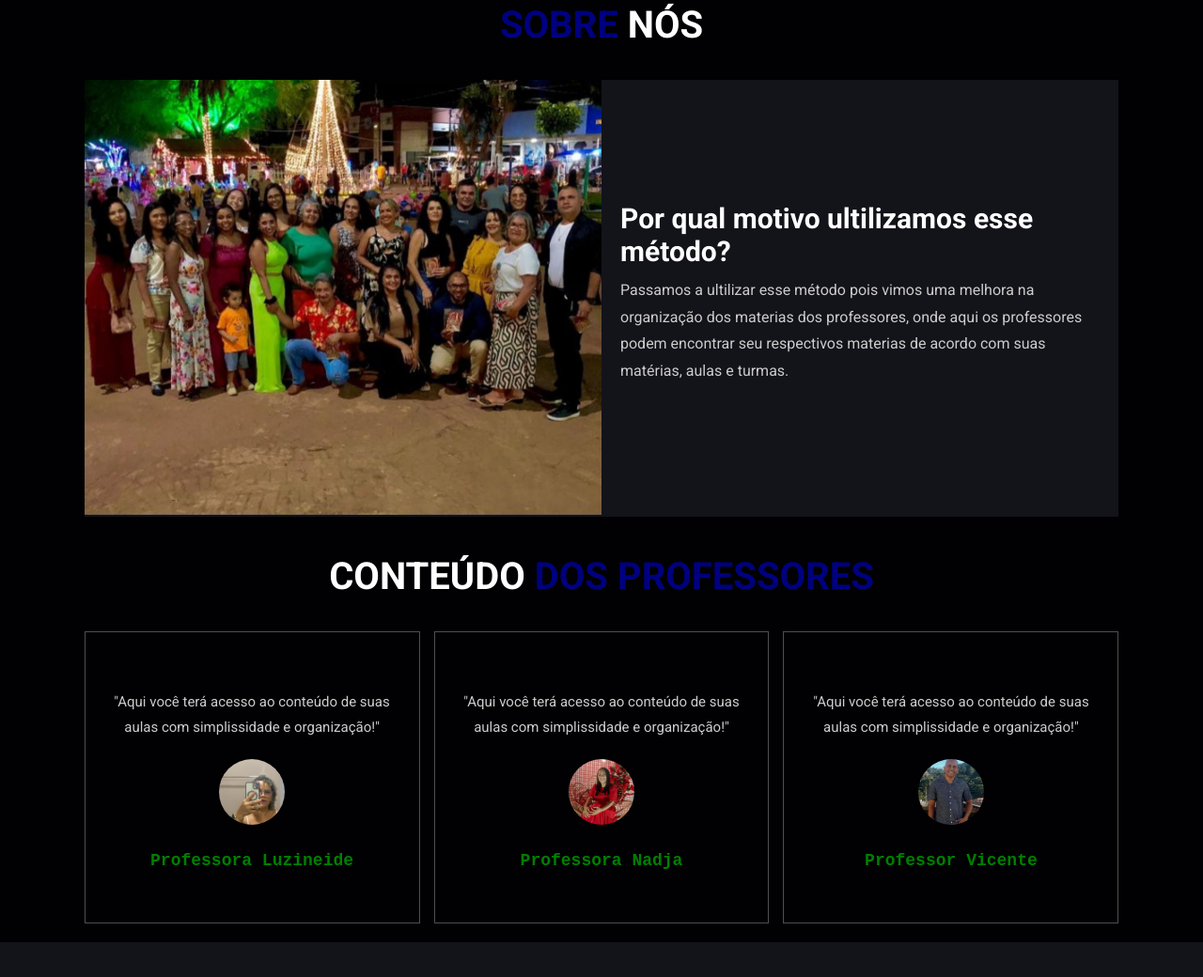
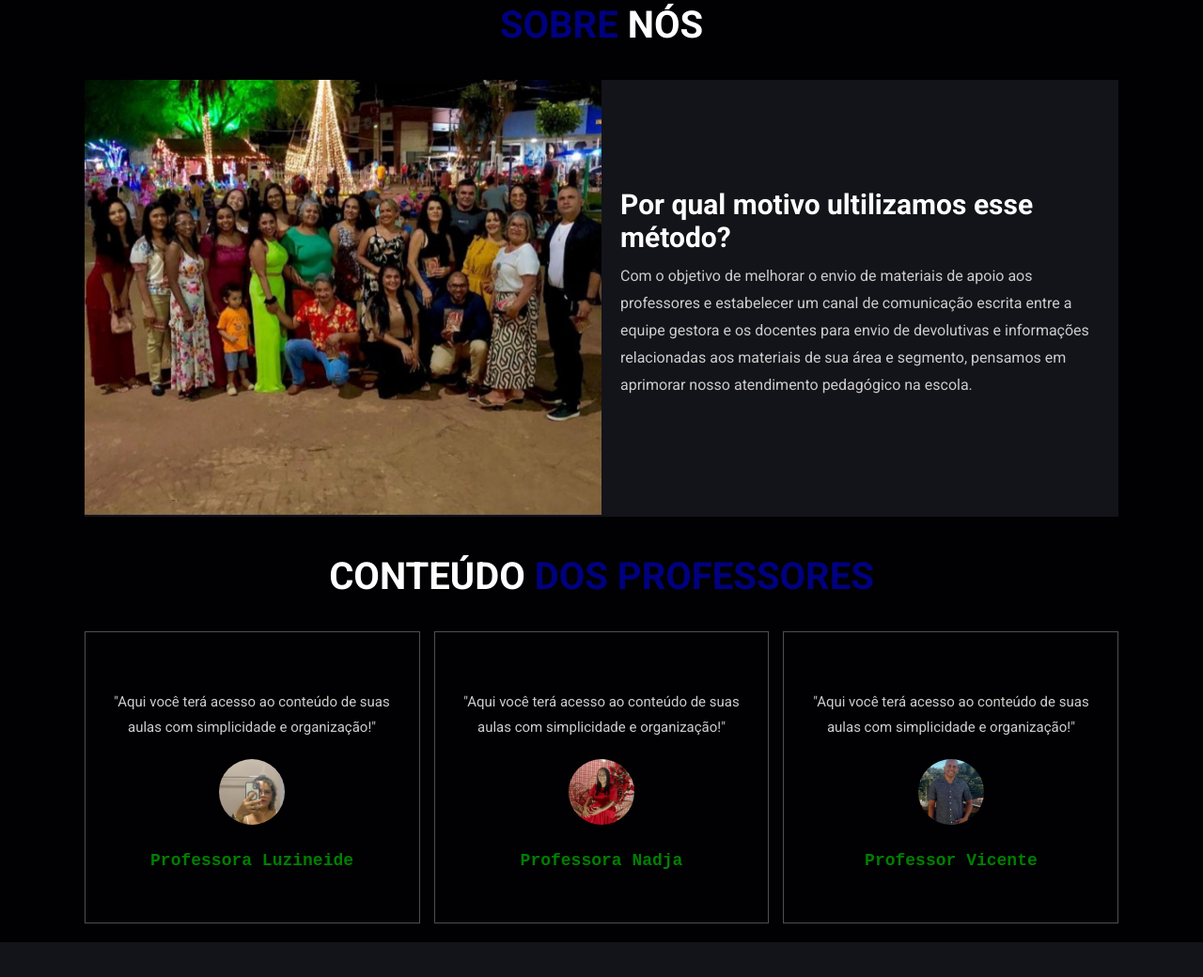
Before and after one commit to Jho0oy/SiteHelenaMiranda, a plain HTML site: page index.html in a window 1280 px wide. Shown: the part 817-1857 px from the top of the page at 94% size. Drawn offline with Linux system fonts and the light colour scheme.

Commit message:
15/05 - 12:08 pm

```diff
--- a/index.html
+++ b/index.html
@@ -65,7 +65,7 @@
 
             <div class="content">
                 <h3>Por qual motivo ultilizamos esse método?</h3>
-                <p>Passamos a ultilizar esse método pois vimos uma melhora na organização dos materias dos professores, onde aqui os professores podem encontrar seu respectivos materias de acordo com suas matérias, aulas e turmas. </p>
+                <p>Com o objetivo de melhorar o envio de materiais de apoio aos professores e estabelecer um canal de comunicação escrita entre a equipe gestora e os docentes para envio de devolutivas e informações relacionadas aos materiais de sua área e segmento, pensamos em aprimorar nosso atendimento pedagógico na escola. </p>
             </div>
 
         </div>
@@ -80,21 +80,21 @@
         <div class="box-container">
             <div class="box">
                 <img src="imagens/quote-img.png" alt="" class="quote">
-                <p>"Aqui você terá acesso ao conteúdo de suas aulas com simplissidade e organização!"</p>
+                <p>"Aqui você terá acesso ao conteúdo de suas aulas com simplicidade e organização!"</p>
                 <img src="imagens/imgProf/neide.jpg" class="user" alt="">
                 <p><a href="https://drive.google.com/drive/folders/1SOfGJrmVk8F5lvFd0G7PplvOs5Mu9nhg?usp=sharing">Professora luzineide</a></p>
             </div>
 
             <div class="box">
                 <img src="imagens/quote-img.png" alt="" class="quote">
-                <p>"Aqui você terá acesso ao conteúdo de suas aulas com simplissidade e organização!"</p>
+                <p>"Aqui você terá acesso ao conteúdo de suas aulas com simplicidade e organização!"</p>
                 <img src="imagens/imgProf/nadja.jpg" class="user" alt="">
                 <p><a href="https://drive.google.com/drive/folders/1fd38dv6dwkcY4R8qTSQLEYJSkKc_Hr4k?usp=sharing">Professora Nadja</a></p>
             </div>
 
             <div class="box">
                 <img src="imagens/quote-img.png" alt="" class="quote">
-                <p>"Aqui você terá acesso ao conteúdo de suas aulas com simplissidade e organização!"</p>
+                <p>"Aqui você terá acesso ao conteúdo de suas aulas com simplicidade e organização!"</p>
                 <img src="imagens/imgProf/vicente.jpg" class="user" alt="">
                 <p><a href="https://drive.google.com/drive/folders/1Otq2JokKhtFP6ws-44Lx0yKpozrFDqNi?usp=sharing">Professor Vicente</a></p>
             </div>
```
